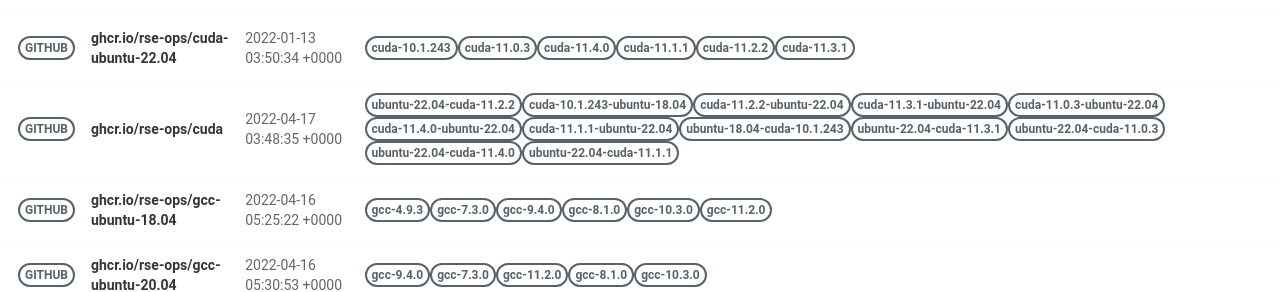
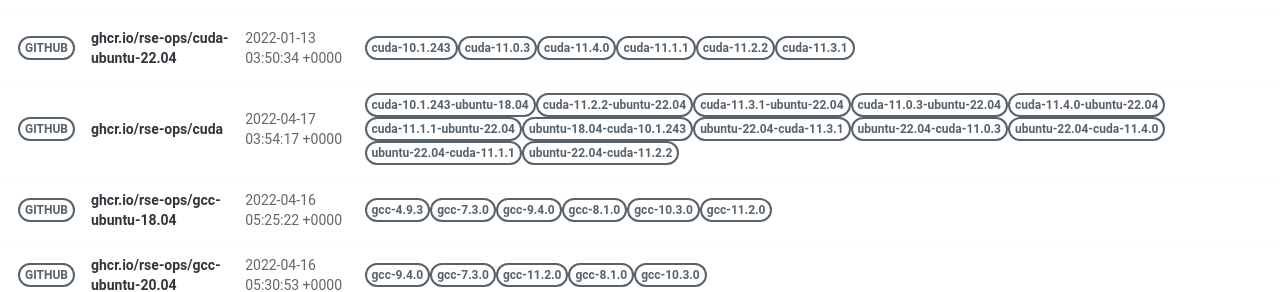
Before and after one commit to rse-ops/docker-images, a Jekyll site: the page built from pages/index.md, in a window 1280 px wide. Shown: the part 414-706 px from the top of the page. Built offline with Jekyll 4.4.1, drawn with Linux system fonts in a browser that asks for light colours; nearby versions of some CDN libraries; part of the change alters nothing that is shown.

Commit message:
Automated push to update library 2022-04-17

```diff
--- a/_library/ghcr.io-rse-ops-cuda.md
+++ b/_library/ghcr.io-rse-ops-cuda.md
@@ -1,14 +1,11 @@
 ---
 layout: container
 name: ghcr.io/rse-ops/cuda
-updated_at: 2022-04-17 03:48:35.820038
+updated_at: 2022-04-17 03:54:17.733981
 
 
 container_url: https://github.com/orgs/rse-ops/packages/container/package/cuda
 versions:
- - tag: ubuntu-22.04-cuda-11.2.2
-   dockerfile: https://github.com/rse-ops/docker-images/blob/main/ubuntu/cuda/Dockerfile
-   manifest: https://crane.ggcr.dev/manifest/ghcr.io/rse-ops/cuda:ubuntu-22.04-cuda-11.2.2
  - tag: cuda-10.1.243-ubuntu-18.04
    dockerfile: https://github.com/rse-ops/docker-images/blob/main/ubuntu/cuda/Dockerfile
    manifest: https://crane.ggcr.dev/manifest/ghcr.io/rse-ops/cuda:cuda-10.1.243-ubuntu-18.04
@@ -42,5 +39,8 @@ versions:
  - tag: ubuntu-22.04-cuda-11.1.1
    dockerfile: https://github.com/rse-ops/docker-images/blob/main/ubuntu/cuda/Dockerfile
    manifest: https://crane.ggcr.dev/manifest/ghcr.io/rse-ops/cuda:ubuntu-22.04-cuda-11.1.1
+ - tag: ubuntu-22.04-cuda-11.2.2
+   dockerfile: https://github.com/rse-ops/docker-images/blob/main/ubuntu/cuda/Dockerfile
+   manifest: https://crane.ggcr.dev/manifest/ghcr.io/rse-ops/cuda:ubuntu-22.04-cuda-11.2.2
 
 ---
```
